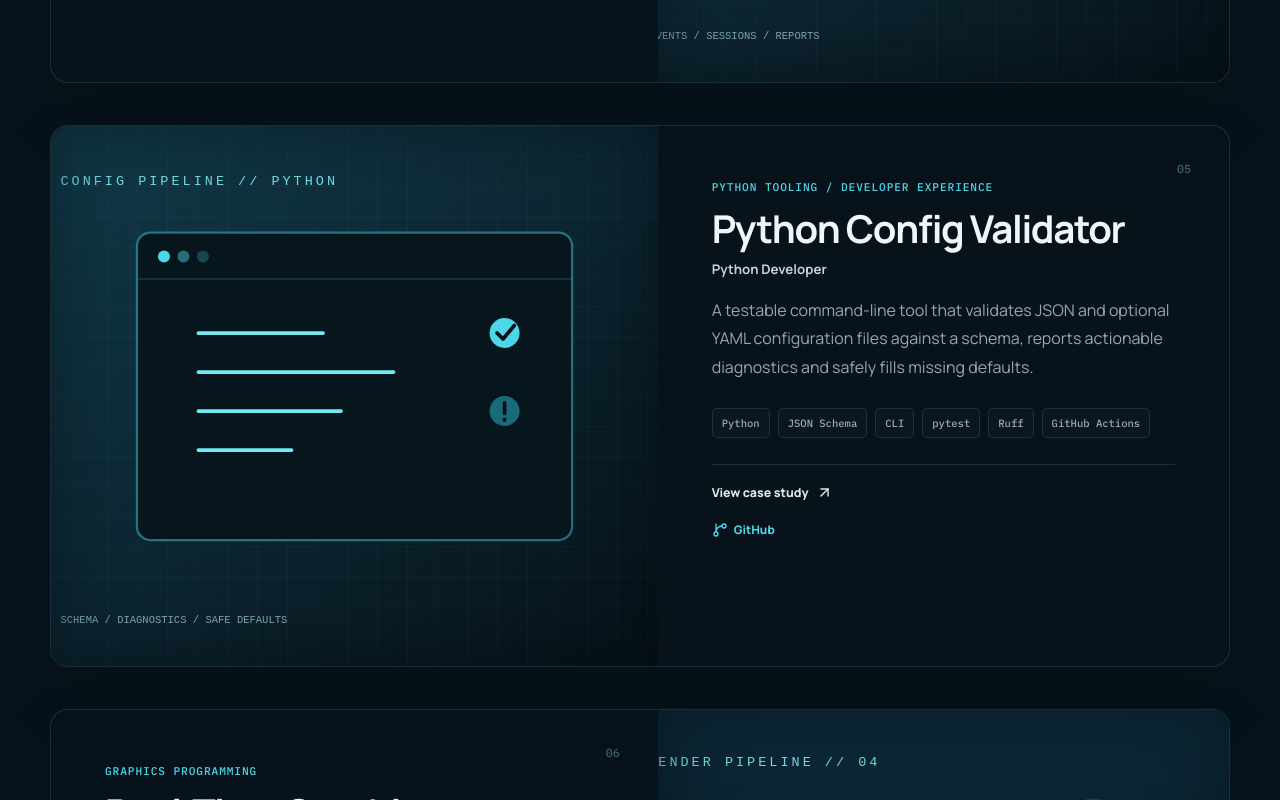
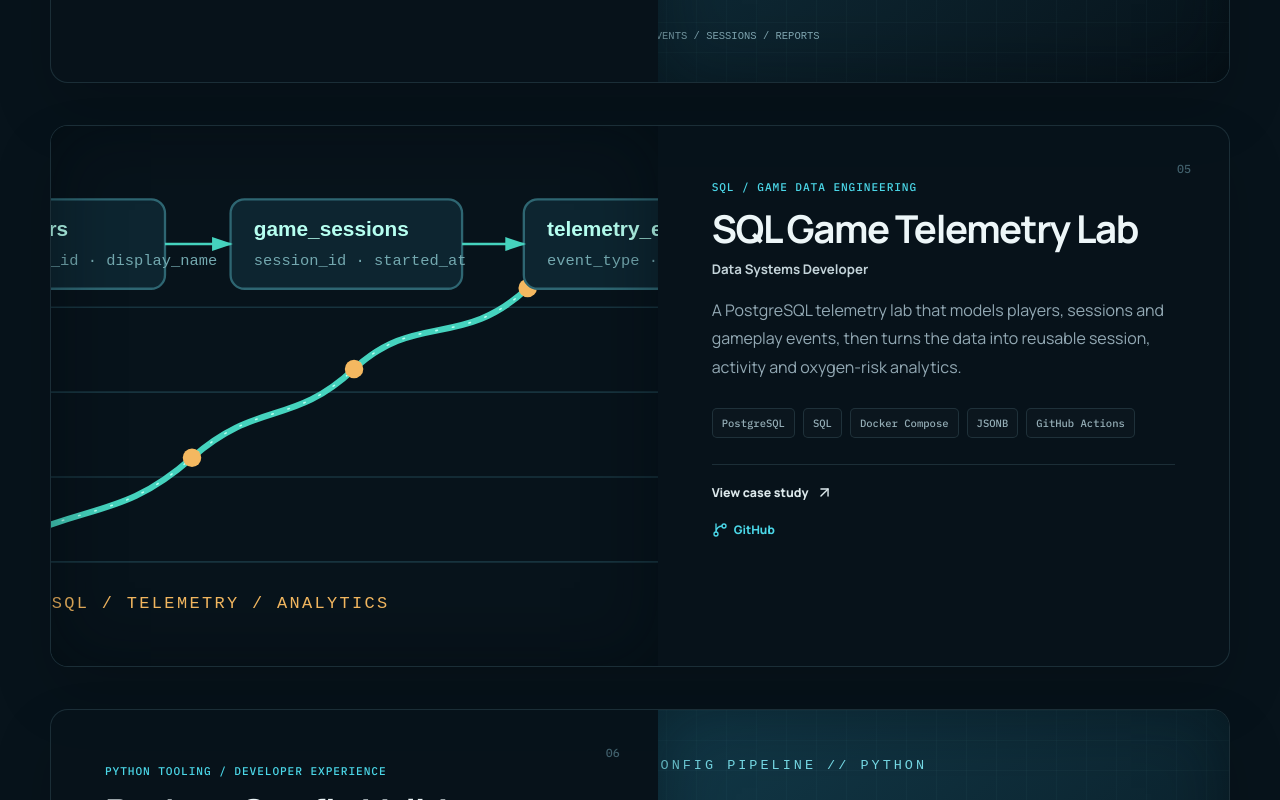
Before and after one commit to Make4T/portfolio, a React (Vite) app: page / in a window 1280 px wide. Shown: the part 4220-5020 px from the top of the page. Built offline with nearby package versions, Linux system fonts and the light colour scheme.

Commit message:
Add SQL game telemetry project

```diff
--- a/src/data/projects.ts
+++ b/src/data/projects.ts
@@ -69,6 +69,19 @@ export const projects: Project[] = [
     featured: true,
   },
   {
+    title: "SQL Game Telemetry Lab",
+    category: "SQL / Game Data Engineering",
+    role: "Data Systems Developer",
+    description: "A PostgreSQL telemetry lab that models players, sessions and gameplay events, then turns the data into reusable session, activity and oxygen-risk analytics.",
+    technologies: ["PostgreSQL", "SQL", "Docker Compose", "JSONB", "GitHub Actions"],
+    image: "./images/projects/sql-game-telemetry-lab.svg",
+    imageAlt: "Relational game telemetry data model with session analytics",
+    systems: ["Relational schema design", "Foreign keys and constraints", "Time-series indexes", "Repeatable seed data", "Analytics query library", "Dockerized PostgreSQL", "Smoke-test CI"],
+    challenge: "Gameplay telemetry needs both flexible event metadata and reliable relationships. The schema keeps core entities relational, stores event-specific details in JSONB and validates the full database through an automated smoke test.",
+    github: "https://github.com/Make4T/sql-game-telemetry-lab",
+    featured: true,
+  },
+  {
     title: "Python Config Validator",
     category: "Python Tooling / Developer Experience",
     role: "Python Developer",
```
Also changed, not shown: public/images/projects/sql-game-telemetry-lab.svg (added).
